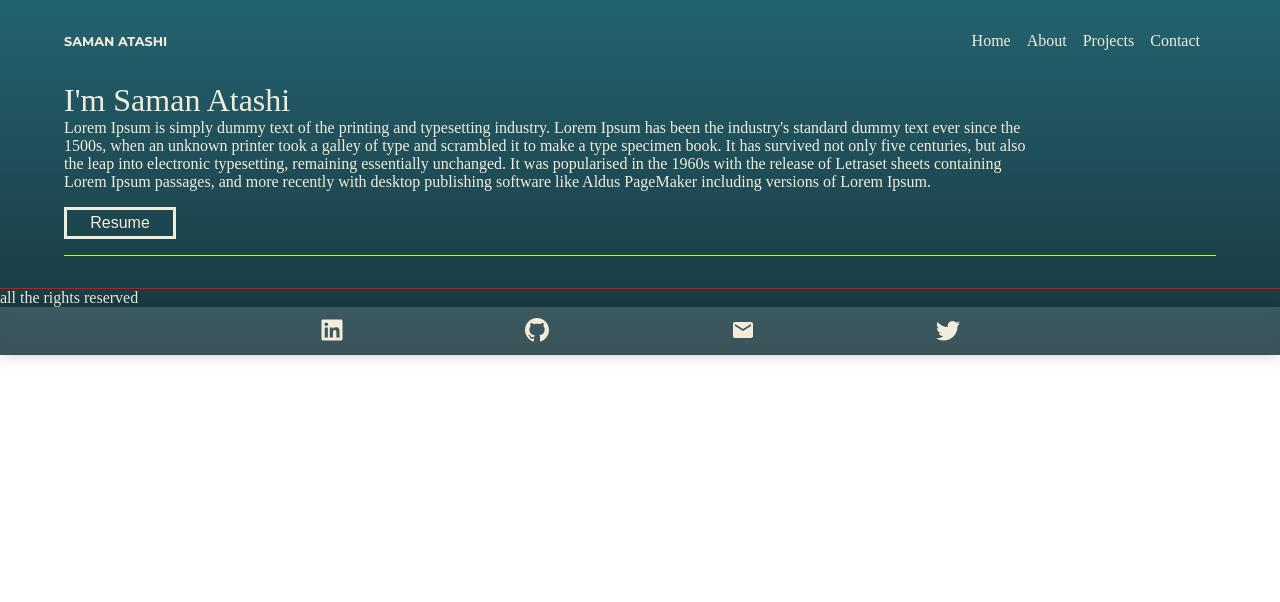
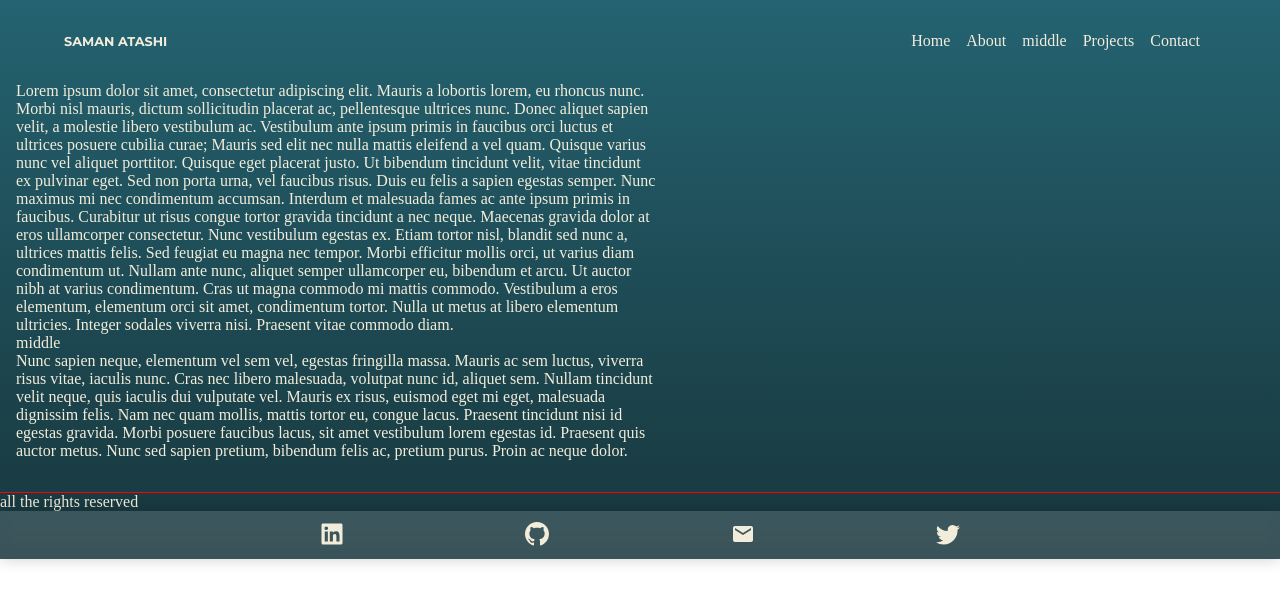
Before and after one commit to SamanAtashi/Portfolio-V.1, a React (Create React App) app: page /About in a window 1280 px wide. Shown: the top 602 px of the page. Built offline with nearby package versions, Linux system fonts and the light colour scheme.

Commit message:
Add # to jump to middle of page

```diff
--- a/src/Components/About/About.js
+++ b/src/Components/About/About.js
@@ -29,18 +29,21 @@ const About = () => {
 				mi mattis commodo. Vestibulum a eros elementum,
 				elementum orci sit amet, condimentum tortor. Nulla ut
 				metus at libero elementum ultricies. Integer sodales
-				viverra nisi. Praesent vitae commodo diam. Nunc sapien
-				neque, elementum vel sem vel, egestas fringilla massa.
-				Mauris ac sem luctus, viverra risus vitae, iaculis nunc.
-				Cras nec libero malesuada, volutpat nunc id, aliquet
-				sem. Nullam tincidunt velit neque, quis iaculis dui
-				vulputate vel. Mauris ex risus, euismod eget mi eget,
-				malesuada dignissim felis. Nam nec quam mollis, mattis
-				tortor eu, congue lacus. Praesent tincidunt nisi id
-				egestas gravida. Morbi posuere faucibus lacus, sit amet
-				vestibulum lorem egestas id. Praesent quis auctor metus.
-				Nunc sed sapien pretium, bibendum felis ac, pretium
-				purus. Proin ac neque dolor.
+				viverra nisi. Praesent vitae commodo diam.
+			</p>
+			<span id="middle">middle</span>
+			<p>
+				Nunc sapien neque, elementum vel sem vel, egestas
+				fringilla massa. Mauris ac sem luctus, viverra risus
+				vitae, iaculis nunc. Cras nec libero malesuada, volutpat
+				nunc id, aliquet sem. Nullam tincidunt velit neque, quis
+				iaculis dui vulputate vel. Mauris ex risus, euismod eget
+				mi eget, malesuada dignissim felis. Nam nec quam mollis,
+				mattis tortor eu, congue lacus. Praesent tincidunt nisi
+				id egestas gravida. Morbi posuere faucibus lacus, sit
+				amet vestibulum lorem egestas id. Praesent quis auctor
+				metus. Nunc sed sapien pretium, bibendum felis ac,
+				pretium purus. Proin ac neque dolor.
 			</p>
 		</div>
 	);
--- a/src/Components/Home/Home.js
+++ b/src/Components/Home/Home.js
@@ -17,7 +17,7 @@ const Home = () => {
 
 	const right = isMobile ? <Resume /> : null;
 	return (
-		<section className={classes.home}>
+		<section className={classes.home} id="#">
 			<article>
 				<header className={classes.head}>
 					I'm Saman Atashi
--- a/src/Components/Navbar/HamburgerList/List/List.js
+++ b/src/Components/Navbar/HamburgerList/List/List.js
@@ -3,7 +3,7 @@ import React from 'react';
 import classes from './List.module.css';
 import { useSelector } from 'react-redux';
 
-import { HashLink as Link } from 'react-router-hash-link';
+import { HashLink } from 'react-router-hash-link';
 
 // const UL = styled.ul`
 // 	display: none;
@@ -37,11 +37,20 @@ const List = (props) => {
 				show ? classes.listYes : classes.listNo
 			}`}
 		>
-			<li className={classes.list_item}>Home</li>
 			<li className={classes.list_item}>
-				<Link smooth to={'/About'}>
+				<HashLink smooth to="/">
+					Home
+				</HashLink>
+			</li>
+			<li className={classes.list_item}>
+				<HashLink smooth to="/About">
 					About
-				</Link>
+				</HashLink>
+			</li>
+			<li className={classes.list_item}>
+				<HashLink smooth to="/About#middle">
+					middle
+				</HashLink>
 			</li>
 			<li className={classes.list_item}>Projects</li>
 			<li className={classes.list_item}>Contact</li>
--- a/src/Container/Main.js
+++ b/src/Container/Main.js
@@ -1,10 +1,19 @@
 import React from 'react';
-import { BrowserRouter as Router, Switch, Route } from 'react-router-dom';
+import {
+	BrowserRouter as Router,
+	Switch,
+	Route,
+	Redirect,
+} from 'react-router-dom';
+
+import smoothScrollPolyfill from 'smoothscroll-polyfill';
+
 import About from '../Components/About/About';
 import Home from '../Components/Home/Home';
 import Navbar from '../Components/Navbar/Navbar';
 import GlassLinks from './GlassLinks/GlassLinks';
 
+smoothScrollPolyfill.polyfill();
 class Main extends React.Component {
 	render() {
 		return (
@@ -12,13 +21,16 @@ class Main extends React.Component {
 				<Navbar />
 				<main>
 					<Switch>
-						<Route path="/">
-							<Home />
-						</Route>
-						<Route path="/about">
-							<About />
-						</Route>
+						<Route exact path="/" component={Home} />
+						<Route
+							exact
+							path="/About"
+							component={About}
+						/>
+						<Route render={() => <Redirect to="/" />} />
 					</Switch>
+					{/* <Home />
+					<About /> */}
 				</main>
 				<footer
 					style={{
```
